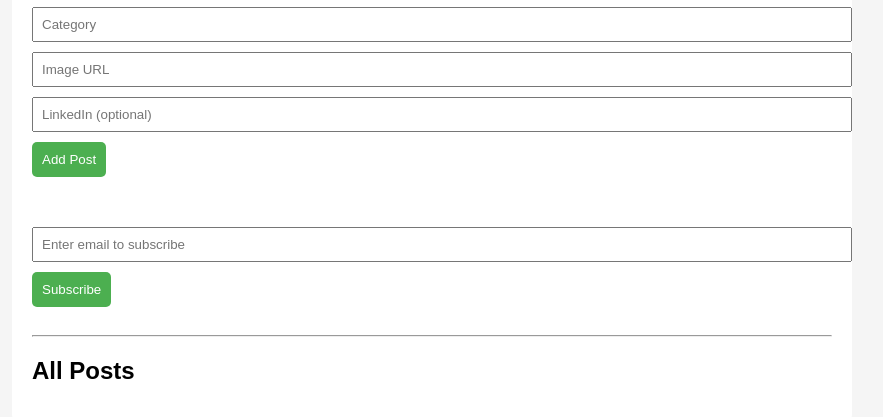
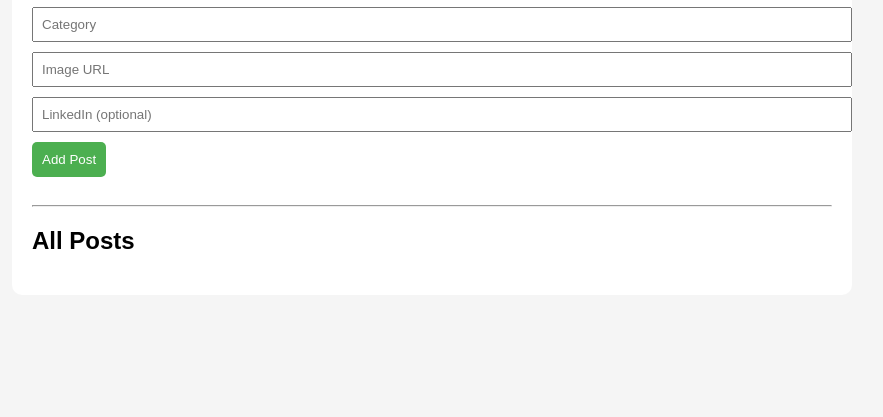
Before and after one commit to hetudi1998/admin, a plain HTML site: page index.html in a window 1280 px wide. Shown: the part 159-576 px from the top of the page, without its empty margins (208-1091 px from the left). Drawn offline with Linux system fonts and the light colour scheme; no server answers.

Commit message:
Update index.html

```diff
--- a/index.html
+++ b/index.html
@@ -60,10 +60,10 @@
       <button type="submit">Add Post</button>
     </form>
 
-    <div class="subscription">
+<!--     <div class="subscription">
       <input type="email" id="subscribeEmail" placeholder="Enter email to subscribe" />
       <button onclick="subscribe()">Subscribe</button>
-    </div>
+    </div> -->
 
     <hr>
     <h2>All Posts</h2>
```
